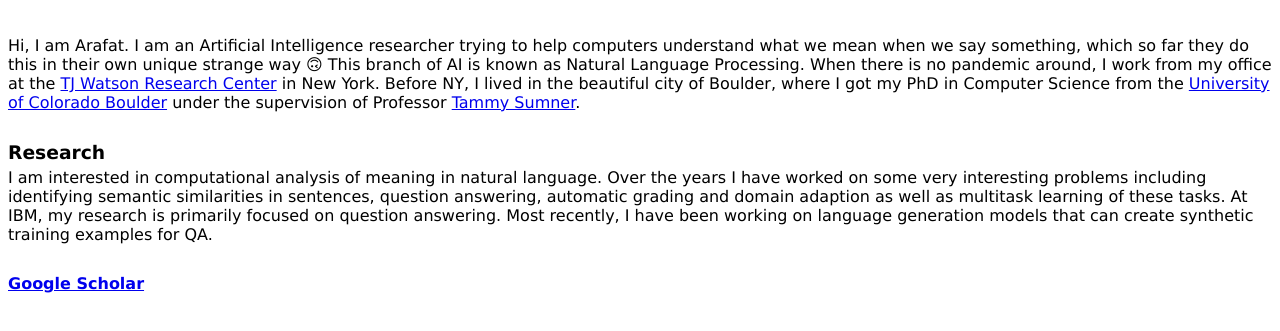
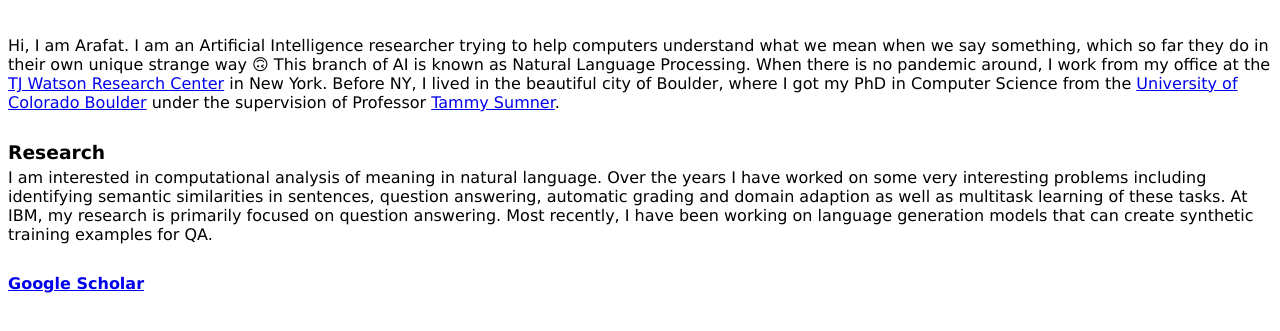
Before and after one commit to ma-sultan/ma-sultan.github.io, a plain HTML site: page index.html in a window 1280 px wide. Shown: the part 261-592 px from the top of the page. Drawn offline with Linux system fonts and the light colour scheme.

Commit message:
Update index.html

```diff
--- a/index.html
+++ b/index.html
@@ -35,7 +35,7 @@
 	<div id="about" style="margin-top:40px;">
 		<!-- h3 style="margin-bottom: 5px"> About Me </h3 -->
 		Hi, I am Arafat.
-		I am an Artificial Intelligence researcher trying to help computers understand what we mean when we say something, which so far they do this in their own unique strange way &#128579
+		I am an Artificial Intelligence researcher trying to help computers understand what we mean when we say something, which so far they do in their own unique strange way &#128579
 		This branch of AI is known as Natural Language Processing.
 		When there is no pandemic around, I work from my office at the <a href="http://www.research.ibm.com/labs/watson/">TJ Watson Research Center</a> in New York.
 		Before NY, I lived in the beautiful city of Boulder, where I got my PhD in Computer Science from the <a href="http://www.colorado.edu/cs/">University of Colorado Boulder</a> under the supervision of Professor <a href="https://www.colorado.edu/ics/tamara-sumner">Tammy Sumner</a>.
```
